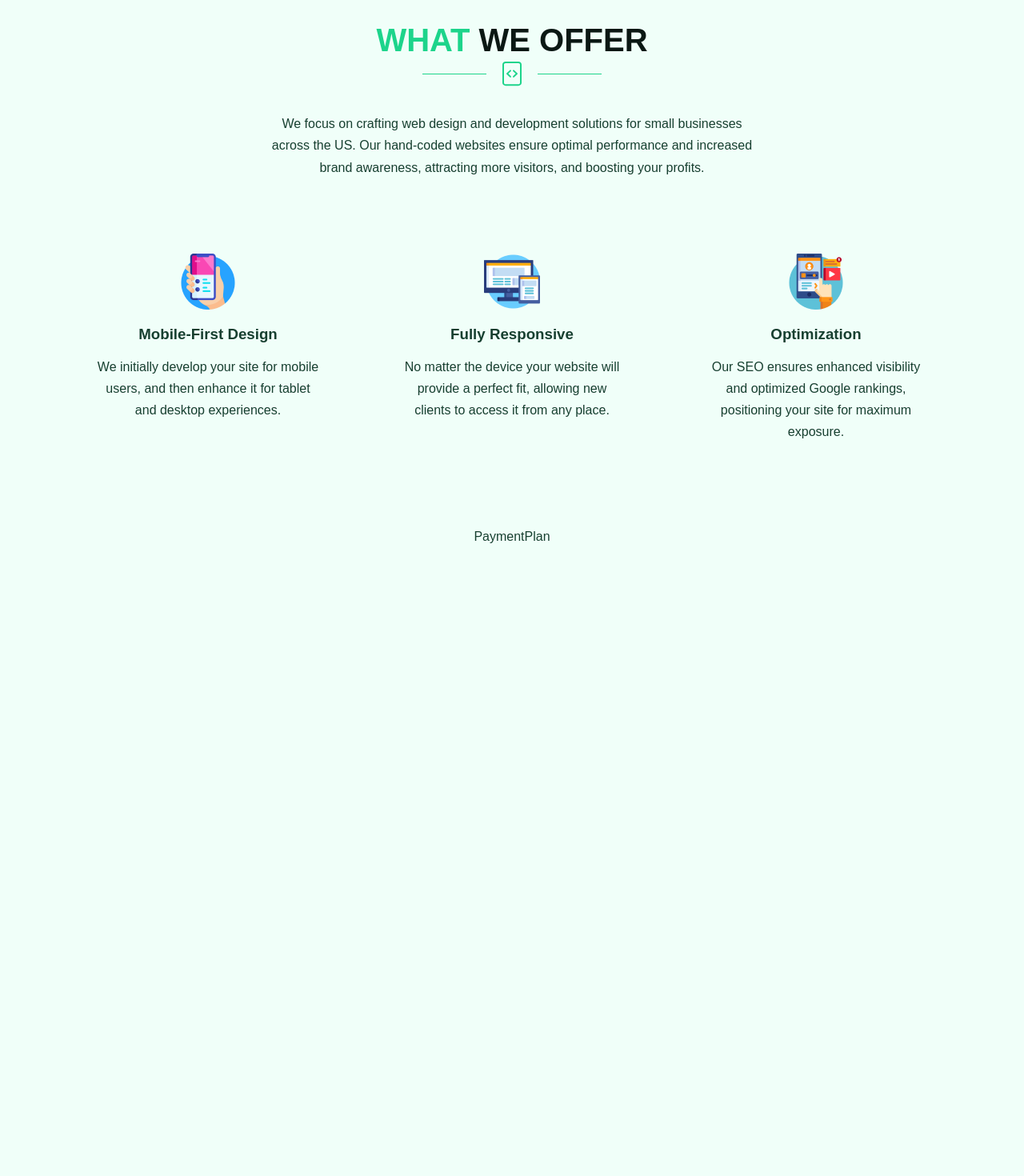
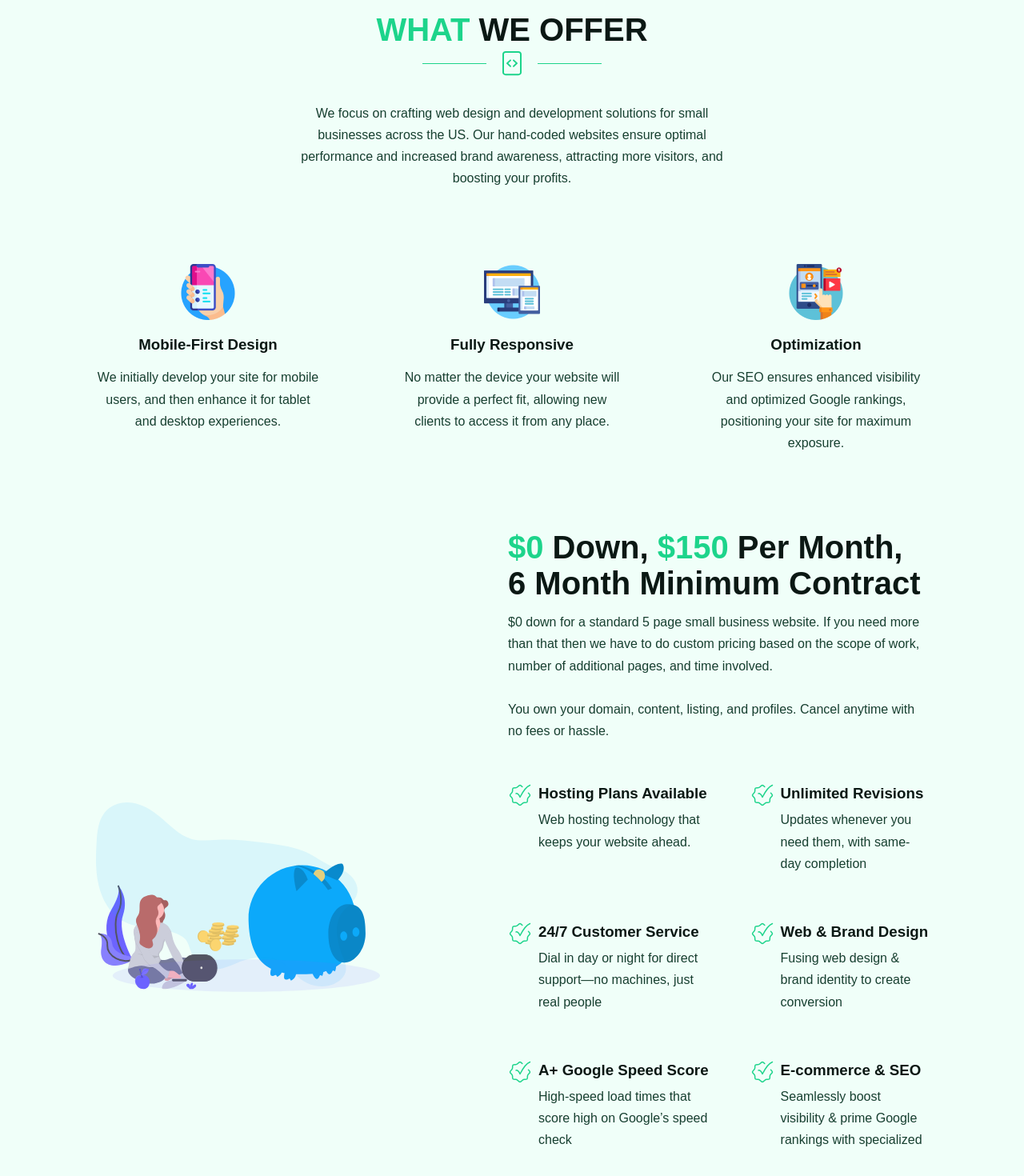
Before and after one commit to adinduokoro/Byte-Back-Digital-V2, a React (Create React App) app: page / in a window 1280 px wide. Shown: the part 980-2450 px from the top of the page at 80% size. Before the commit the page ends 1732 px from the top, so only its background shows below. Built offline with nearby package versions, Linux system fonts and the light colour scheme.

Commit message:
Payment Plan Section
The payment Plan section is created and finished. Working on the Portfolio section next.

```diff
--- a/src/components/hero/Hero.module.css
+++ b/src/components/hero/Hero.module.css
@@ -9,7 +9,7 @@
   top: 0;
   left: 0;
   width: 100%;
-  height: 100%;
+  height: 99%;
   z-index: -1;
   background: linear-gradient(
     301deg,
--- a/src/components/index.js
+++ b/src/components/index.js
@@ -3,3 +3,4 @@ export { default as Hero } from "./hero/Hero";
 export { default as Navigation } from "./navigation/Navigation";
 export { default as WhatWeOffer } from "./whatWeOffer/WhatWeOffer";
 export { default as PaymentPlan } from "./paymentPlan/PaymentPlan";
+export { default as Portfolio } from "./portfolio/Portfolio";
--- a/src/components/paymentPlan/PaymentPlan.js
+++ b/src/components/paymentPlan/PaymentPlan.js
@@ -1,10 +1,45 @@
-import React from 'react'
-import styles from "./PaymentPlan.module.css"
+import React from "react";
+import styles from "./PaymentPlan.module.css";
+import paymentPlanImage from "../../assets/payment-plan-image.svg";
+import checkmark from "../../assets/check-mark.svg";
+import { perks } from "./data";
 
 const PaymentPlan = () => {
   return (
-    <div>PaymentPlan</div>
-  )
-}
+    <section className={styles["payment-plan"]}>
+      <div className="container">
+        <div className={styles["payment-plan-content"]}>
+          <div className={styles["content-left"]}>
+            <img src={paymentPlanImage} alt="" />
+          </div>
+          <div className={styles["content-right"]}>
+            <h2>
+              <span>$0</span> Down, <span>$150</span> Per Month, 6 Month Minimum Contract
+            </h2>
+            <p className={styles.desc}>
+              $0 down for a standard 5 page small business website. If you need
+              more than that then we have to do custom pricing based on the
+              scope of work, number of additional pages, and time involved. <br /><br />
+              You own your domain, content, listing, and profiles. Cancel anytime with no fees or hassle.
+            </p>
+            <div className={styles.perks}>
+              {perks.map((perk, index) => (
+                <div className={styles.perk} key={index}>
+                  <div className={styles["card-left"]}>
+                    <img src={checkmark} alt="" />
+                  </div>
+                  <div className={styles["card-right"]}>
+                    <h3>{perk.title}</h3>
+                    <p>{perk.desc}</p>
+                  </div>
+                </div>
+              ))}
+            </div>
+          </div>
+        </div>
+      </div>
+    </section>
+  );
+};
 
-export default PaymentPlan
+export default PaymentPlan;
--- a/src/components/paymentPlan/PaymentPlan.module.css
+++ b/src/components/paymentPlan/PaymentPlan.module.css
@@ -0,0 +1,53 @@
+.payment-plan {
+    position: relative;
+    height: 48.8125rem;
+    width: 100%;
+  }
+
+  .payment-plan-content {
+    display: flex;
+    height: 100%;
+    justify-content: space-between;
+  }
+
+  .content-left img {
+    width: 100%;
+    margin-top: 21.31rem;
+  }
+
+  .content-right {
+    width: 32.8125rem;
+  }
+
+  .content-right h2 {
+    color: var(--primaryColorGreen100);
+    font-weight: 600 !important;
+    margin-bottom: 0.75rem;
+  }
+
+  .content-right span {
+    color: var(--primaryColorGreen);
+  }
+
+  .content-right .desc {
+    margin-bottom: 3.25rem;
+  }
+
+  .perks {
+    display: grid;
+    grid-template-columns: repeat(2, 1fr);
+    grid-template-rows: repeat(3, 1fr);
+    column-gap: 3.25rem;
+    row-gap: 2rem;
+  }
+
+  .perk {
+    display: flex;
+    gap: 0.5rem;
+  }
+
+  .perk h3 {
+    white-space: nowrap;
+    margin: 0.12rem 0 0.5rem;
+    color: var(--primaryColorGreen100);
+  }
--- /dev/null
+++ b/src/components/paymentPlan/data.js
@@ -0,0 +1,26 @@
+export const perks = [
+  {
+    title: "Hosting Plans Available",
+    desc: "Web hosting technology that keeps your website ahead.",
+  },
+  {
+    title: "Unlimited Revisions",
+    desc: "Updates whenever you need them, with same-day completion",
+  },
+  {
+    title: "24/7 Customer Service",
+    desc: "Dial in day or night for direct support—no machines, just real people",
+  },
+  {
+    title: "Web & Brand Design",
+    desc: "Fusing web design & brand identity to create conversion",
+  },
+  {
+    title: "A+ Google Speed Score",
+    desc: "High-speed load times that score high on Google’s speed check",
+  },
+  {
+    title: "E-commerce & SEO",
+    desc: "Seamlessly boost visibility & prime Google rankings with specialized SEO",
+  },
+];
--- /dev/null
+++ b/src/components/portfolio/Portfolio.js
@@ -0,0 +1,14 @@
+import React from "react";
+import styles from "./Portfolio.module.css";
+
+const Portfolio = () => {
+  return (
+    <section className={styles.portfolio}>
+      <div className="container">
+        <div className={styles["portfolio-content"]}>hello world</div>
+      </div>
+    </section>
+  );
+};
+
+export default Portfolio;
--- /dev/null
+++ b/src/components/portfolio/Portfolio.module.css
@@ -0,0 +1,18 @@
+.portfolio{
+    position: relative;
+    height: 53.75rem;
+    width: 100%;
+    border: 2px solid black;
+}
+
+.portfolio-content{
+    border: 2px solid black;
+    height: 100%;
+}
+
+/*
+  .payment-plan-content {
+    display: flex;
+    height: 100%;
+    justify-content: space-between;
+  } */
--- a/src/components/whatWeOffer/WhatWeOffer.module.css
+++ b/src/components/whatWeOffer/WhatWeOffer.module.css
@@ -16,7 +16,6 @@
   display: flex;
   align-items: center;
   gap: 1.25rem;
-  margin-bottom: 2.05rem;
 }
 
 .ruler {
@@ -41,8 +40,8 @@
 
 .description {
   text-align: center;
-  max-width: 38.0625rem;
-  margin-bottom: 5.87rem;
+  max-width: 35.0625rem;
+  margin: 2.05rem 0 5.87rem;
 }
 
 .cards {
@@ -61,4 +60,5 @@
 .card h3 {
   white-space: nowrap;
   margin-bottom: 1rem;
+  color: var(--primaryColorGreen100);
 }
--- a/src/pages/home/Home.js
+++ b/src/pages/home/Home.js
@@ -1,6 +1,6 @@
 import React from "react";
 import styles from "./Home.module.css";
-import { Hero, PaymentPlan, WhatWeOffer } from "../../components";
+import { Hero, PaymentPlan, Portfolio, WhatWeOffer } from "../../components";
 
 const Home = () => {
   return (
@@ -8,7 +8,7 @@ const Home = () => {
       <Hero />
       <WhatWeOffer />
       <PaymentPlan />
-      {/* portfolio */}
+      <Portfolio />
       {/* whoweare */}
       {/* blog */}
       {/* plan options */}
```
Also changed, not shown: src/assets/check-mark.svg (added), src/assets/payment-plan-image.svg (added).
